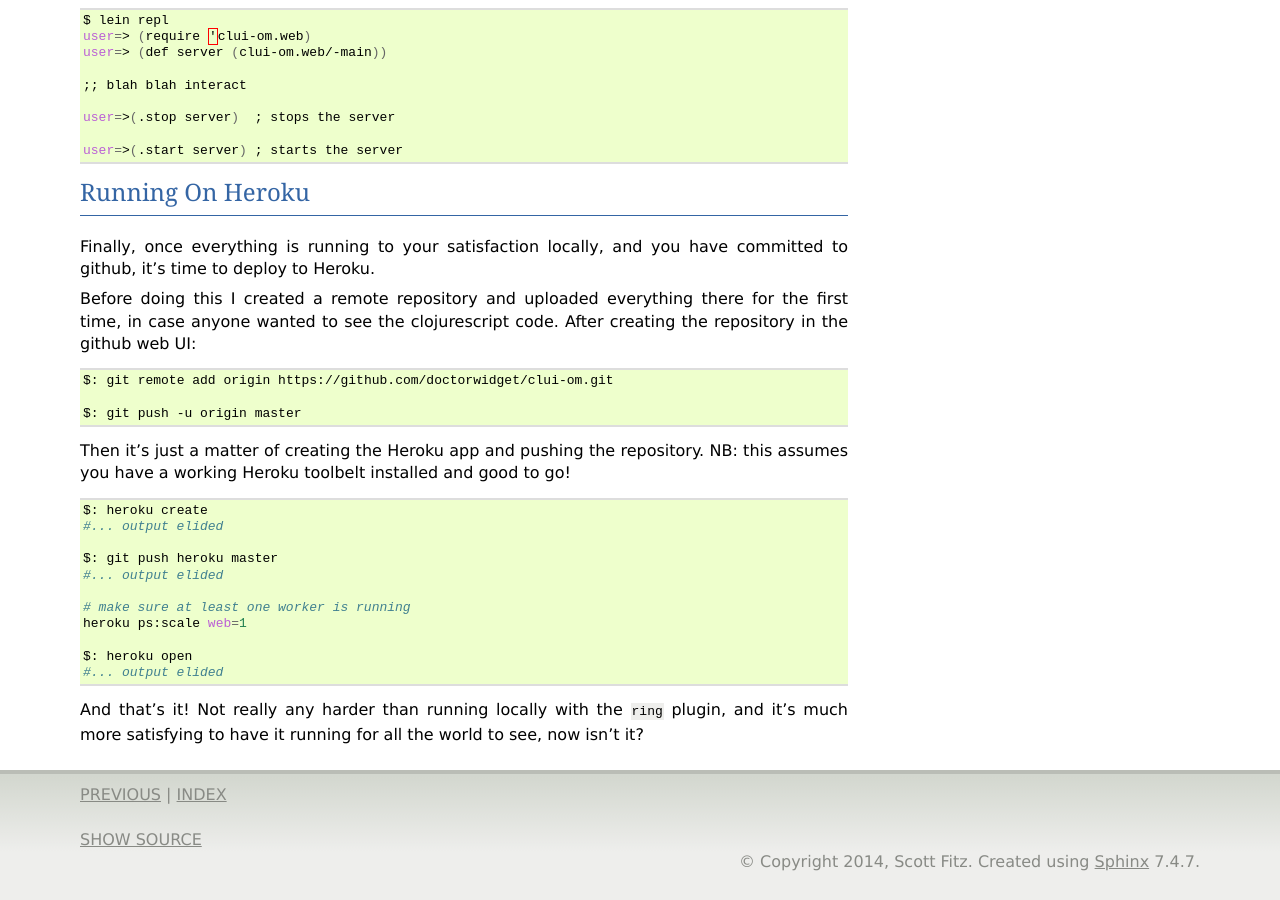
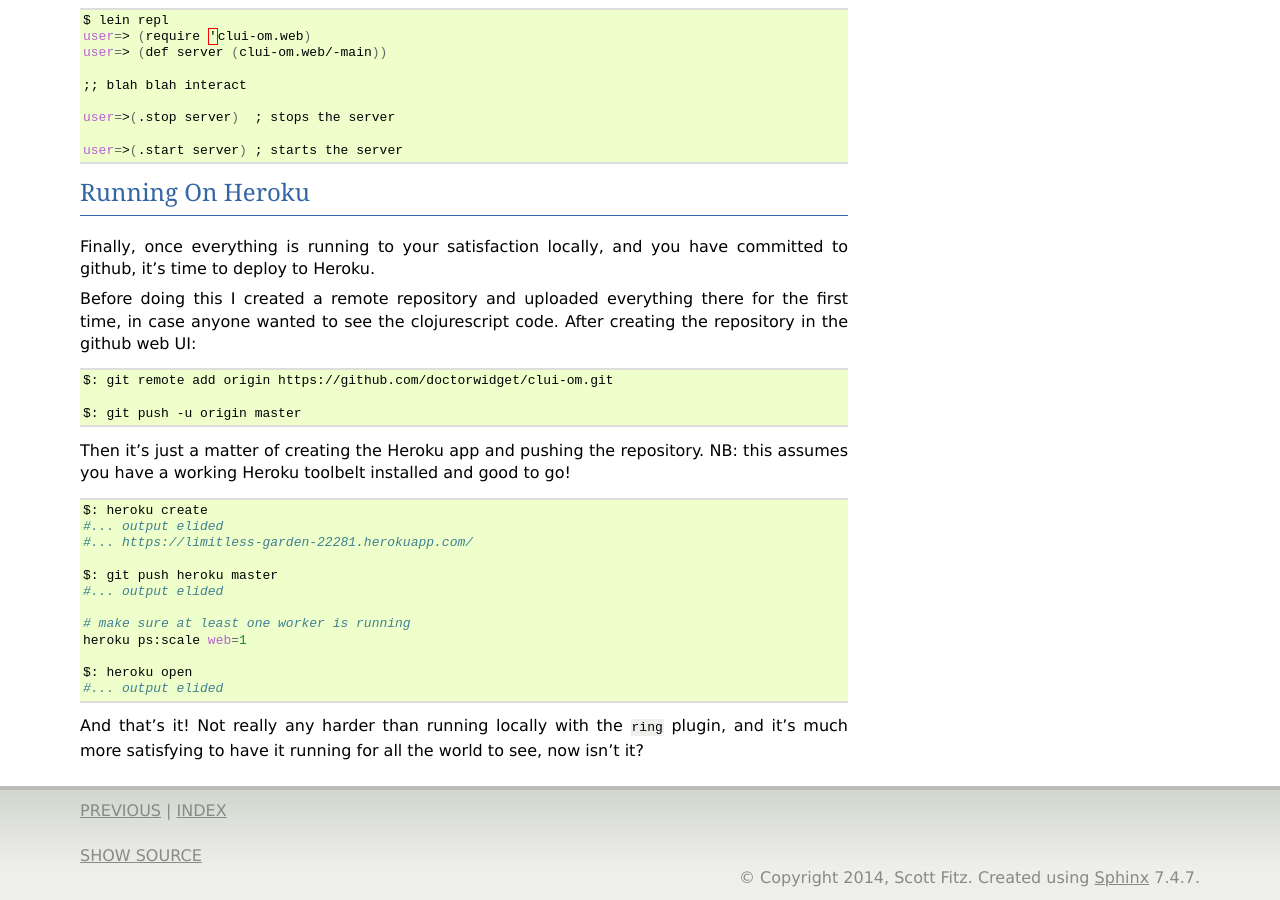
Before and after one commit to doctorwidget/clui-om, a Sphinx documentation site: the page built from doc/heroku.rst, in a window 1280 px wide and 900 px high, scrolled down 1980 px. Built offline with Sphinx 7.4.7, drawn with Linux system fonts in a browser that asks for light colours; some of the changed lines change nothing that is shown.

Commit message:
added URL for heroku free app to documentation

```diff
--- a/doc/heroku.rst
+++ b/doc/heroku.rst
@@ -171,6 +171,7 @@ NB: this assumes you have a working Heroku toolbelt installed and good to go!
 
      $: heroku create
      #... output elided
+     #... https://limitless-garden-22281.herokuapp.com/
 
      $: git push heroku master
      #... output elided
```
